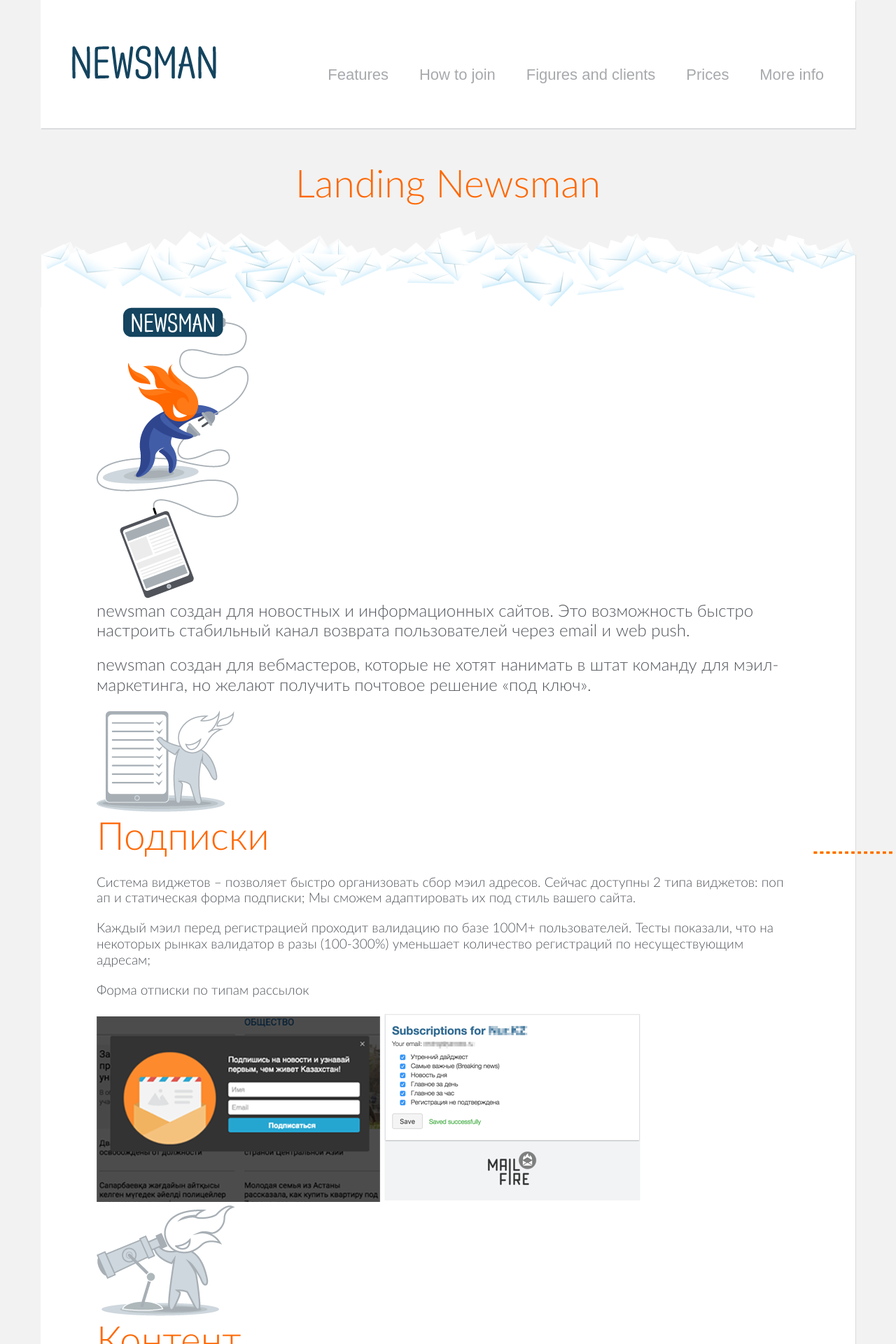
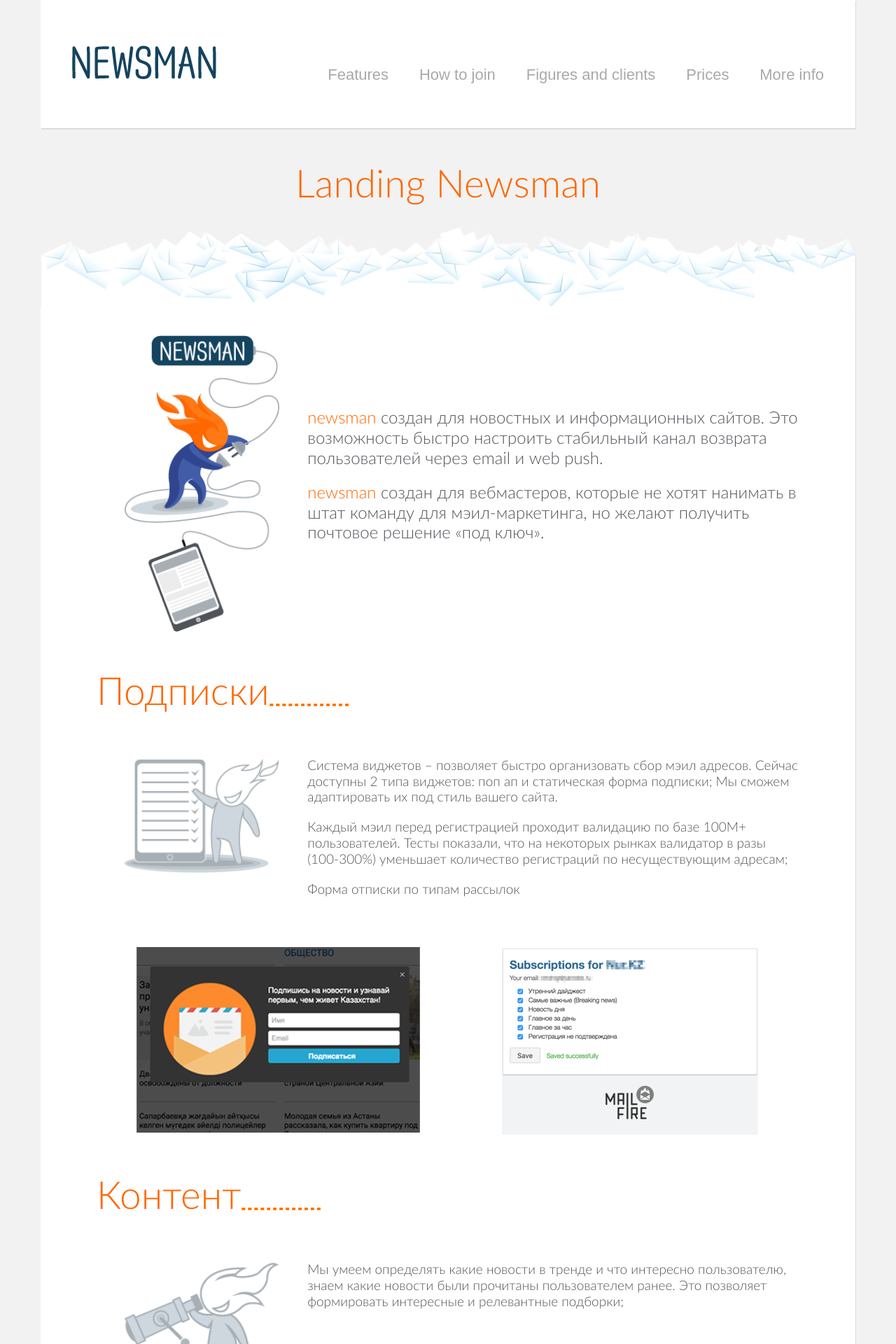
Before and after one commit to rooooster/newsman, a Jekyll site: the page built from _pages/landing.md, in a window 1280 px wide. Shown: the top 1920 px of the page at 70% size. Built offline with Jekyll 4.4.1, drawn with Linux system fonts in a browser that asks for light colours.

Commit message:
update Landing

```diff
--- a/_components/Landing/index.html
+++ b/_components/Landing/index.html
@@ -5,53 +5,88 @@
     <div class="landing__content">
 
         <div class="landing__header">
-            <img src="{{ site.baseurl }}/assets/img/content/landing-newsman.png" alt="...">
-            <p>newsman создан для новостных и информационных сайтов. Это возможность быстро настроить стабильный канал возврата пользователей через email и web push.</p>
-            <p>newsman создан для вебмастеров, которые не хотят нанимать в штат команду для мэил-маркетинга, но желают получить почтовое решение «под ключ».</p>
+            <img class="landing__img" src="{{ site.baseurl }}/assets/img/content/landing-newsman.png" alt="...">
+            <div class="landing__text">
+                <p><span>newsman</span> создан для новостных и информационных сайтов. Это возможность быстро настроить стабильный канал возврата пользователей через email и web push.</p>
+                <p><span>newsman</span> создан для вебмастеров, которые не хотят нанимать в штат команду для мэил-маркетинга, но желают получить почтовое решение «под ключ».</p>
+            </div>
         </div>
 
         <div class="landing__list">
             <div class="landing__list-item">
-                <img src="{{ site.baseurl }}/assets/img/content/landing-subscriptions.png" alt="...">
                 <h2>Подписки</h2>
+                <div class="landing__list-content">
+                    <img class="landing__img" src="{{ site.baseurl }}/assets/img/content/landing-subscriptions.png" alt="...">
+                    <div class="landing__text">
                         <p>Система виджетов – позволяет быстро организовать сбор мэил адресов. Сейчас доступны 2 типа виджетов: поп ап и статическая форма подписки; Мы сможем адаптировать их под стиль вашего сайта.</p>
                         <p>Каждый мэил перед регистрацией проходит валидацию по базе 100M+ пользователей. Тесты показали, что на некоторых рынках валидатор в разы (100-300%) уменьшает количество регистраций по несуществующим адресам;</p>
                         <p>Форма отписки по типам рассылок</p>
+                    </div>
+                </div>
+
+                <div class="landing__example landing__example--justify">
                     <img src="{{ site.baseurl }}/assets/img/content/landing-subscriptions-1.png" alt="...">
                     <img src="{{ site.baseurl }}/assets/img/content/landing-subscriptions-2.png" alt="...">
                 </div>
+            </div>
 
             <div class="landing__list-item">
-                <img src="{{ site.baseurl }}/assets/img/content/landing-content.png" alt="...">
                 <h2>Контент</h2>
+                <div class="landing__list-content">
+                    <img class="landing__img" src="{{ site.baseurl }}/assets/img/content/landing-content.png" alt="...">
+                    <div class="landing__text">
                         <p>Мы умеем определять какие новости в тренде и что интересно пользователю, знаем какие новости были прочитаны пользователем ранее. Это позволяет формировать интересные и релевантные подборки;</p>
+                    </div>
+                </div>
+
+                <div class="landing__example landing__example--justify">
                     <img src="{{ site.baseurl }}/assets/img/content/landing-content-1.png" alt="...">
                     <img src="{{ site.baseurl }}/assets/img/content/landing-content-2.png" alt="...">
                 </div>
+            </div>
 
             <div class="landing__list-item">
-                <img src="{{ site.baseurl }}/assets/img/content/landing-mailings.png" alt="...">
                 <h2>Рассылки</h2>
+                <div class="landing__list-content">
+                    <img class="landing__img" src="{{ site.baseurl }}/assets/img/content/landing-mailings.png" alt="...">
+                    <div class="landing__text">
                         <p>Для новостных ресурсов мы предлагаем готовые алгоритмы рассылки, которые отлично показали себя у наших клиентов. Алгоритмы регулярно обновляются и совершенствуются;</p>
                         <p>Благодаря админке, вы сможете быстро создавать произвольные email-кампании, например, под акции, викторины, редакторские письма;</p>
+                    </div>
+                </div>
+
+                <div class="landing__example">
                     <img src="{{ site.baseurl }}/assets/img/content/landing-mailings-1.png" alt="...">
                     <img src="{{ site.baseurl }}/assets/img/content/landing-mailings-2.png" alt="...">
                 </div>
+            </div>
 
             <div class="landing__list-item">
-                <img src="{{ site.baseurl }}/assets/img/content/landing-environment.png" alt="...">
                 <h2>Окружение</h2>
+                <div class="landing__list-content">
+                    <img class="landing__img" src="{{ site.baseurl }}/assets/img/content/landing-environment.png" alt="...">
+                    <div class="landing__text">
                         <p>Анти-спам политика – ни один из наших клиентов не имеет серьезных проблем со спамом, мы принимаем все необходимые для этого меры и полностью снимаем эту серьезную головную боль с наших клиентов;</p>
+                        <div class="landing__example">
                             <img src="{{ site.baseurl }}/assets/img/content/landing-environment-1.png" alt="...">
                             <img src="{{ site.baseurl }}/assets/img/content/landing-environment-2.png" alt="...">
                         </div>
+                    </div>
+                </div>
+            </div>
 
             <div class="landing__list-item">
-                <img src="{{ site.baseurl }}/assets/img/content/landing-analytics.png" alt="...">
                 <h2>Аналитика</h2>
+                <div class="landing__list-content">
+                    <img class="landing__img" src="{{ site.baseurl }}/assets/img/content/landing-analytics.png" alt="...">
+                    <div class="landing__text">
                         <p>По запросу мы предоставим отчеты любой сложности. Кроме того, скоро в админке будет запущена система мониторинга;</p>
+                        <div class="landing__example">
                             <img src="{{ site.baseurl }}/assets/img/content/landing-analytics-1.png" alt="...">
                             <img src="{{ site.baseurl }}/assets/img/content/landing-analytics-2.png" alt="...">
+                        </div>
+                    </div>
+                </div>
             </div>
         </div>
 
```
Also changed, not shown: _components/Landing/style.scss (+41 -5 lines), assets/css/main.css. Lines whose indentation alone changed are shown as unchanged.
